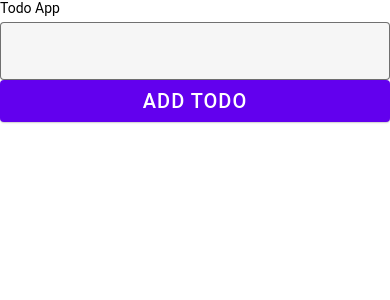
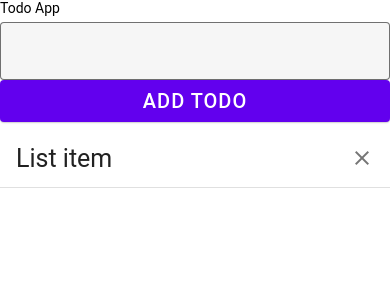
Before and after one commit to SheheryarAli-Arbisoft/todo-app, a React Native app: screen / in a window 390 px wide. Shown: the top 300 px of the page. Built offline with nearby package versions, Linux system fonts and the light colour scheme.

Commit message:
Created the initial layout of the app

```diff
--- a/App.js
+++ b/App.js
@@ -4,6 +4,7 @@ import { Container } from './src/components/Container';
 import { Heading } from './src/components/Text';
 import { Input } from './src/components/Input';
 import { Button } from './src/components/Button';
+import { List } from './src/components/List';
 import { store } from './store';
 
 const App = () => {
@@ -13,6 +14,7 @@ const App = () => {
         <Heading>Todo App</Heading>
         <Input />
         <Button>Add todo</Button>
+        <List />
       </Container>
     </Provider>
   );
--- a/src/components/Container/styled.js
+++ b/src/components/Container/styled.js
@@ -5,5 +5,5 @@ export const CustomContainer = styled(View)`
   flex: 1;
   align-items: center;
   justify-content: center;
-  padding: 20px;
+  padding: 60px 10px 20px 10px;
 `;
--- /dev/null
+++ b/src/components/List/List.js
@@ -0,0 +1,20 @@
+import React from 'react';
+import { Divider } from 'react-native-paper';
+import { CustomSection, CustomItem, CustomIcon } from './styled';
+import { propTypes, defaultProps } from './props';
+
+export const List = ({ titleStyle }) => {
+  return (
+    <CustomSection>
+      <CustomItem
+        title='List item'
+        titleStyle={titleStyle}
+        right={props => <CustomIcon {...props} icon='close' />}
+      />
+      <Divider />
+    </CustomSection>
+  );
+};
+
+List.propTypes = propTypes;
+List.defaultProps = defaultProps;
--- /dev/null
+++ b/src/components/List/index.js
@@ -0,0 +1 @@
+export { List } from './List';
--- /dev/null
+++ b/src/components/List/props.js
@@ -0,0 +1,11 @@
+import PropTypes from 'prop-types';
+
+export const propTypes = {
+  titleStyle: PropTypes.object,
+};
+
+export const defaultProps = {
+  titleStyle: {
+    fontSize: 25,
+  },
+};
--- /dev/null
+++ b/src/components/List/styled.js
@@ -0,0 +1,18 @@
+import styled from 'styled-components';
+import { List } from 'react-native-paper';
+
+const { Section, Item, Icon } = List;
+
+export const CustomSection = styled(Section)`
+  width: 100%;
+  flex: 1;
+`;
+
+export const CustomItem = styled(Item)`
+  padding-top: 15px;
+  padding-bottom: 15px;
+`;
+
+export const CustomIcon = styled(Icon)`
+  background-color: #eeeeee;
+`;
```
Also changed, not shown: 21 other files (tests, documents, lock files or other folders).
